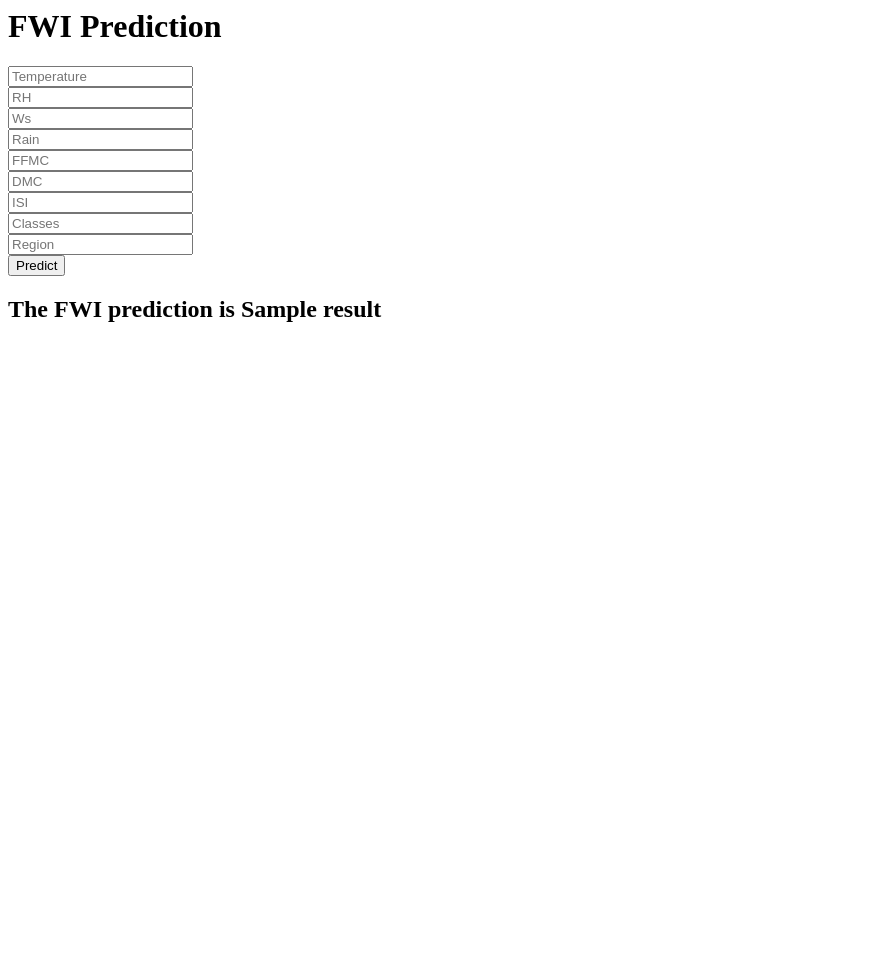
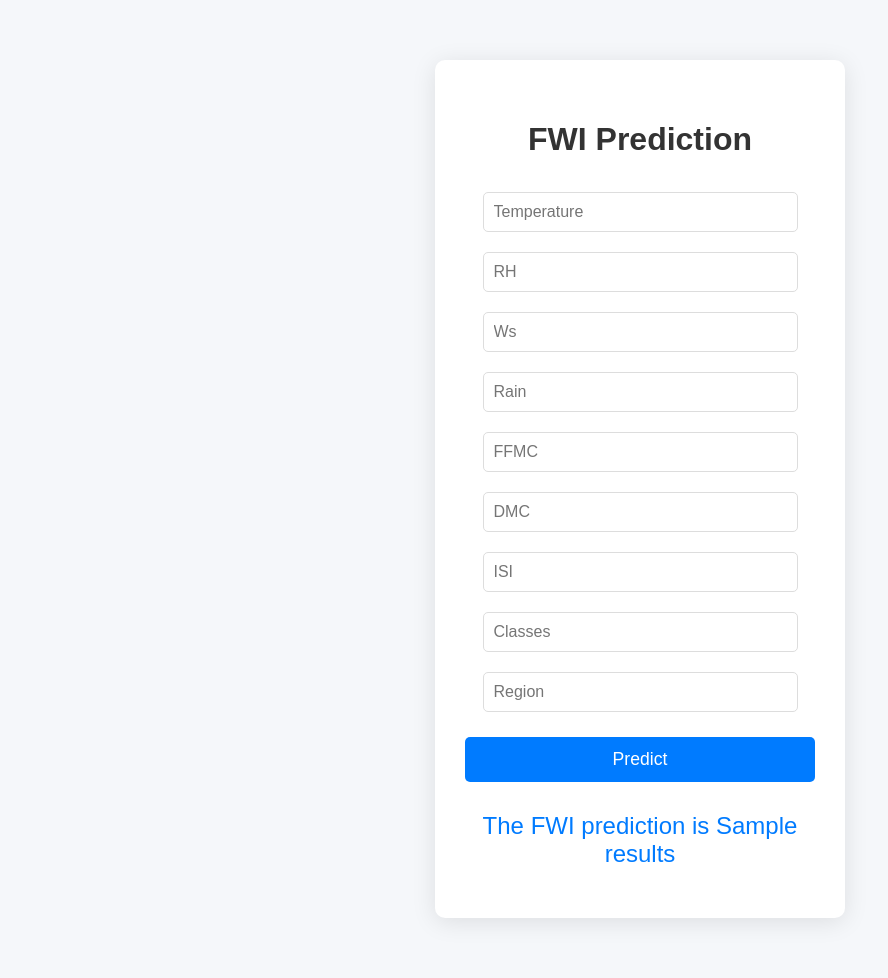
Before and after one commit to achraf-bogryn/algerian-forest-fires-regression, a Flask app: template templates/home.html in a window 1280 px wide. Shown: the whole page, without its empty margins (0-888 px from the left). Before the commit the page ends 322 px from the top, so only its background shows below. Run offline with Flask 3, Linux system fonts and the light colour scheme; the template is opened without the code that fills it: most values are stand-ins (such as "Sample title", 1, 10 or a date in 2020); parts of the project's set-up code (start-up, migrations or seed data) failed here and were passed over.

Commit message:
add a style foe home  page

```diff
--- a/templates/home.html
+++ b/templates/home.html
@@ -1,4 +1,59 @@
 <html>
+<head>
+    <style>
+        body {
+            background: #f5f7fa;
+            font-family: Arial, sans-serif;
+        }
+        .login {
+            background: #fff;
+            width: 350px;
+            margin: 60px auto;
+            padding: 40px 30px 30px 30px;
+            border-radius: 10px;
+            box-shadow: 0 4px 24px rgba(0,0,0,0.10);
+            text-align: center;
+        }
+        .login h1 {
+            margin-bottom: 24px;
+            color: #333;
+            font-size: 2em;
+        }
+        .login input[type="text"] {
+            width: 90%;
+            padding: 10px;
+            margin: 10px 0;
+            border: 1px solid #ddd;
+            border-radius: 5px;
+            font-size: 1em;
+            transition: border 0.2s;
+        }
+        .login input[type="text"]:focus {
+            border: 1.5px solid #007bff;
+            outline: none;
+        }
+        .btn {
+            background: #007bff;
+            color: #fff;
+            border: none;
+            padding: 12px 0;
+            width: 100%;
+            border-radius: 5px;
+            font-size: 1.1em;
+            cursor: pointer;
+            margin-top: 15px;
+            transition: background 0.2s;
+        }
+        .btn:hover {
+            background: #0056b3;
+        }
+        h2 {
+            margin-top: 30px;
+            color: #007bff;
+            font-weight: 400;
+        }
+    </style>
+</head>
 <body>
      <div class="login">
           <h1>FWI Prediction</h1>
@@ -15,9 +70,53 @@
                <button type="submit" class="btn btn-primary btn-block btn-large">Predict</button>
           </form>
           <h2>
-               The FWI prediction is {{result}}
+               The FWI prediction is {{results}}
+          </h2>
+     </div>
+</body>
+</html>
+
+
+
+
+
+
+
+
+
+
+
+
+
+
+
+
+
+
+
+
+
+
+<!-- <html>
+<body>
+     <div class="login">
+          <h1>FWI Prediction</h1>
+          <form method="POST" action="{{url_for('predict_datapoint')}}">
+               <input type="text" name="Temperature" placeholder="Temperature" required="required" /><br />
+               <input type="text" name="RH" placeholder="RH" required="required" /><br />
+               <input type="text" name="Ws" placeholder="Ws" required="required" /><br />
+               <input type="text" name="Rain" placeholder="Rain" required="required" /><br />
+               <input type="text" name="FFMC" placeholder="FFMC" required="required" /><br />
+               <input type="text" name="DMC" placeholder="DMC" required="required" /><br />
+               <input type="text" name="ISI" placeholder="ISI" required="required" /><br />
+               <input type="text" name="Classes" placeholder="Classes" required="required" /><br />
+               <input type="text" name="Region" placeholder="Region" required="required" /><br />
+               <button type="submit" class="btn btn-primary btn-block btn-large">Predict</button>
+          </form>
+          <h2>
+               The FWI prediction is {{results}}
           </h2>
      </div>
 </body>
 
-</html>
+</html> -->
```
